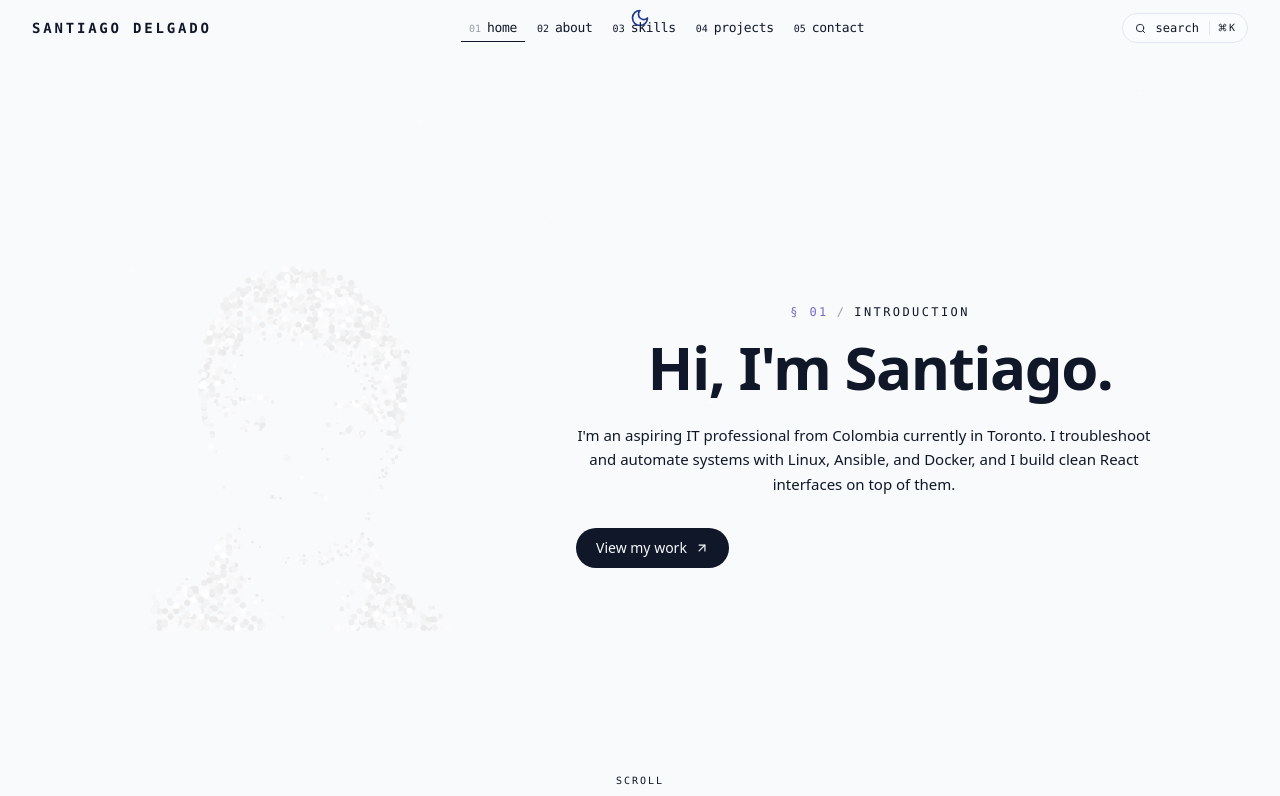
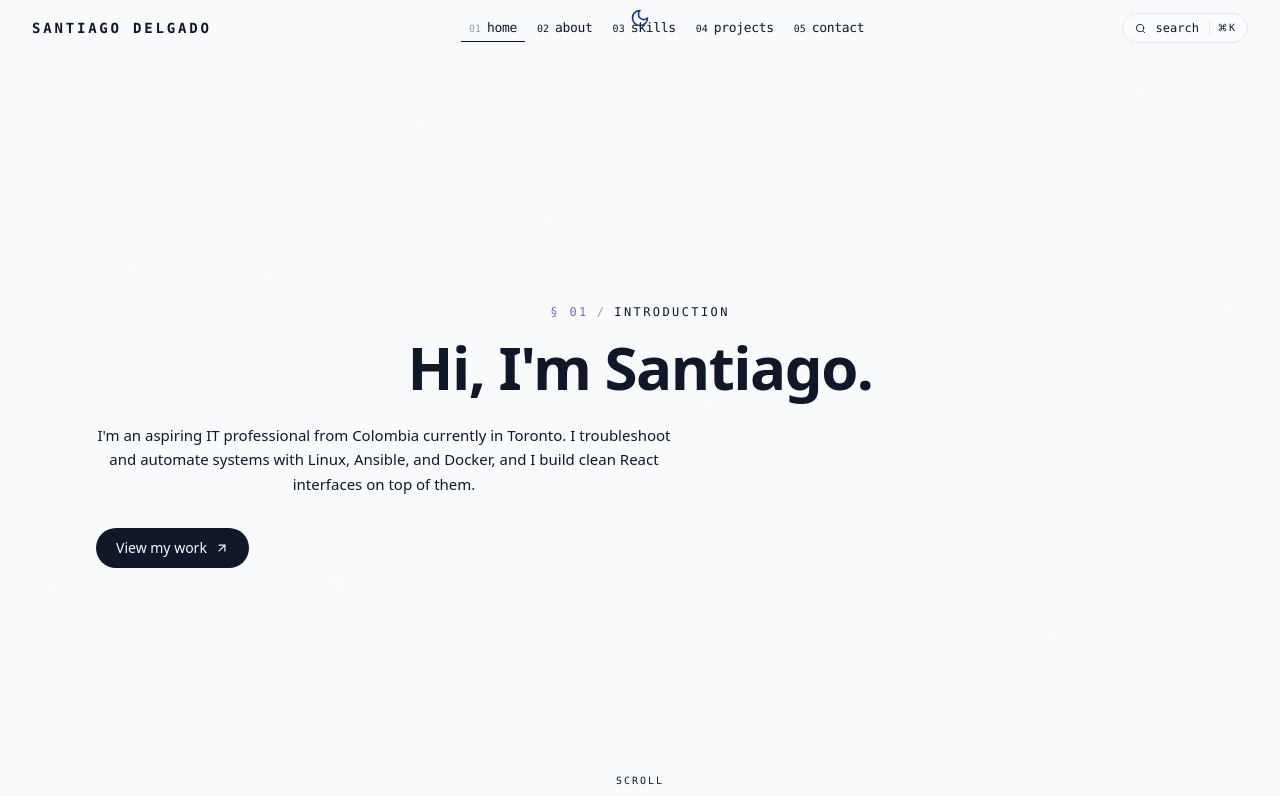
Before and after one commit to Santi2307/santi-portafolio, a React (Vite) app: page / in a window 1280 px wide. Shown: the top 796 px of the page. Built offline with nearby package versions, Linux system fonts and the light colour scheme.

Commit message:
remove avatar

```diff
--- a/src/components/HeroSection.jsx
+++ b/src/components/HeroSection.jsx
@@ -1,7 +1,6 @@
 import { useRef } from "react";
 import { motion, useScroll, useTransform } from "framer-motion";
 import { ArrowDown, ArrowUpRight, Download } from "lucide-react";
-import { Avatar3D } from "./Avatar3D";
 
 const EASE_OUT = [0.22, 1, 0.36, 1];
 
@@ -25,19 +24,10 @@ export const HeroSection = () => {
         <div className="grid grid-cols-1 items-center gap-12 lg:grid-cols-12 lg:gap-16">
 
           {/* ─── LEFT — Avatar 3D ─── */}
-          <motion.div
-            className="order-1 flex justify-center lg:col-span-5 lg:order-1"
-            initial={{ opacity: 0, scale: 0.92 }}
-            animate={{ opacity: 1, scale: 1 }}
-            transition={{ duration: 1.2, ease: EASE_OUT }}
-          >
-            <div className="w-full max-w-[380px] lg:max-w-[440px]">
-              <Avatar3D />
-            </div>
-          </motion.div>
+
 
           {/* ─── RIGHT — Text content ─── */}
-          <div className="order-2 lg:col-span-7 lg:order-2">
+          <div className="order-2 lg:col-span-12 lg:order-2">
 
             {/* Section index — same pattern as About/Skills/Projects/Contact */}
             <motion.p
```
